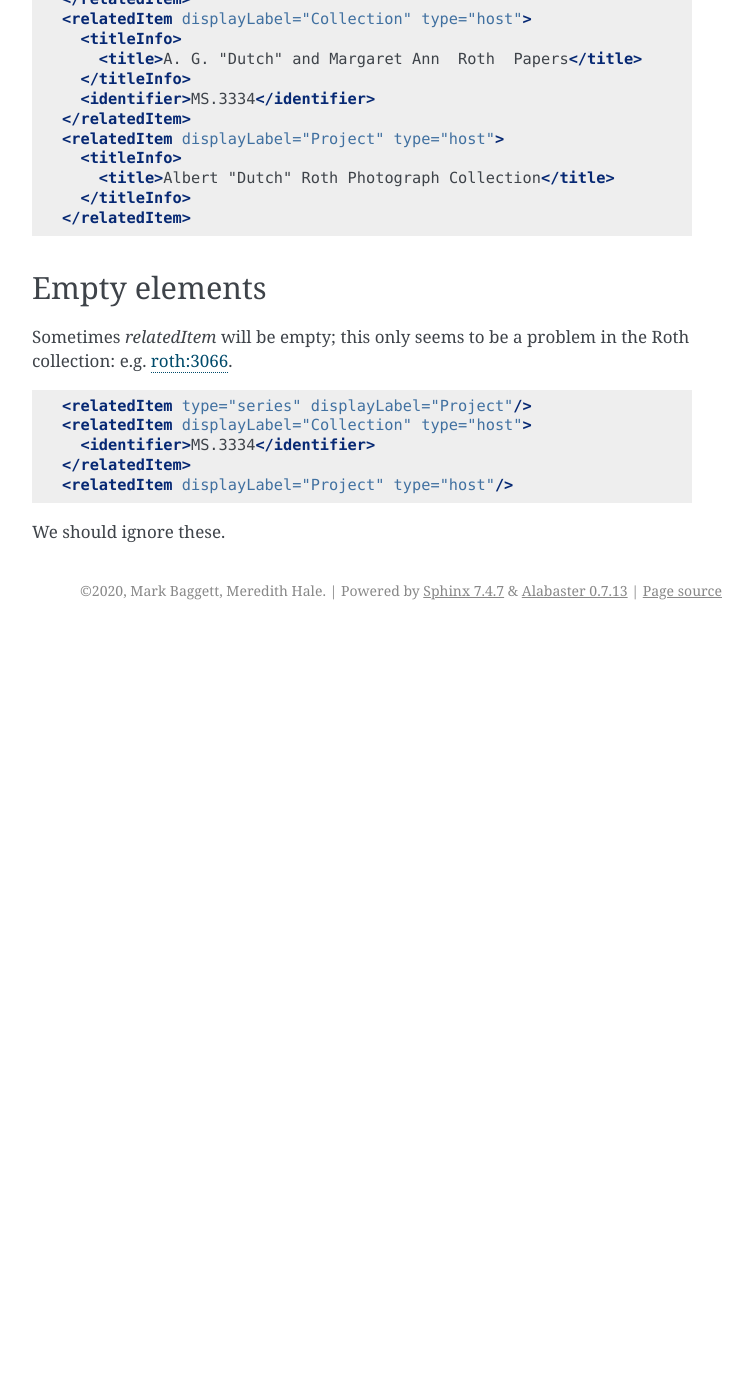
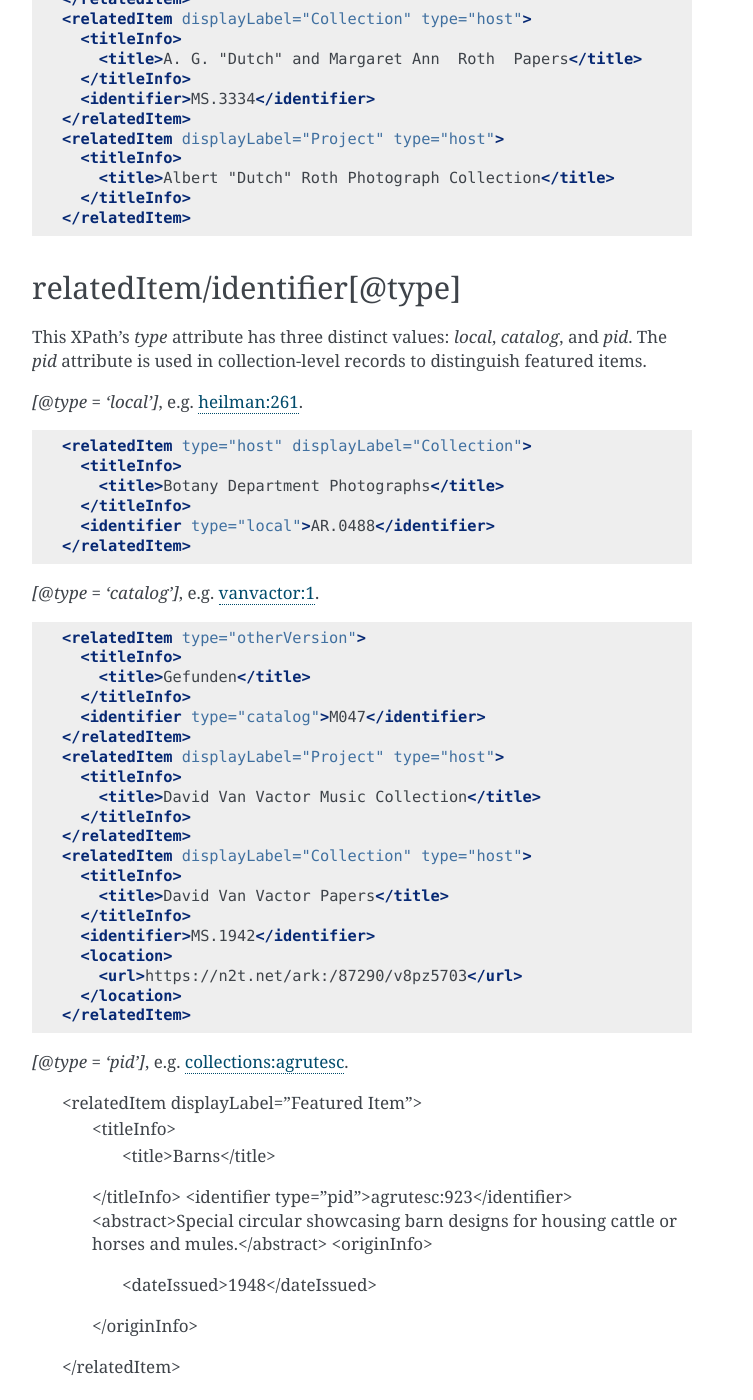
Before and after one commit to UTKcataloging/mods_to_rdf, a Sphinx documentation site: the page built from docs/source/top_level_elements/relatedItem.rst, in a window 1280 px wide and 1400 px high, scrolled down 3465 px. Shown: the whole window, without its empty margins (388-1141 px from the left). Built offline with Sphinx 7.4.7, drawn with Linux system fonts in a browser that asks for light colours; formulas are drawn with MathJax 3; before the commit the page ends 4095 px from its top, so only the background shows below that; some of the changed text lies outside the part shown.

Commit message:
Add `relatedItem/identifier`

```diff
--- a/docs/source/top_level_elements/relatedItem.rst
+++ b/docs/source/top_level_elements/relatedItem.rst
@@ -153,6 +153,60 @@ This XPath is typically used to indicate an object's archival series; e.g. `roth
       </titleInfo>
     </relatedItem>
 
+relatedItem/identifier[@type]
+-----------------------------
+
+This XPath's `type` attribute has three distinct values: `local`, `catalog`, and `pid`. The `pid` attribute is used in collection-level records to distinguish featured items.
+
+`[@type = 'local']`, e.g. `heilman:261 <https://digital.lib.utk.edu/collections/islandora/object/heilman:261/datastream/MODS/view>`_.
+
+.. code-block:: xml
+
+    <relatedItem type="host" displayLabel="Collection">
+      <titleInfo>
+        <title>Botany Department Photographs</title>
+      </titleInfo>
+      <identifier type="local">AR.0488</identifier>
+    </relatedItem>
+
+`[@type = 'catalog']`, e.g. `vanvactor:1 <https://digital.lib.utk.edu/collections/islandora/object/vanvactor:1/datastream/MODS/view>`_.
+
+.. code-block:: xml
+
+    <relatedItem type="otherVersion">
+      <titleInfo>
+        <title>Gefunden</title>
+      </titleInfo>
+      <identifier type="catalog">M047</identifier>
+    </relatedItem>
+    <relatedItem displayLabel="Project" type="host">
+      <titleInfo>
+        <title>David Van Vactor Music Collection</title>
+      </titleInfo>
+    </relatedItem>
+    <relatedItem displayLabel="Collection" type="host">
+      <titleInfo>
+        <title>David Van Vactor Papers</title>
+      </titleInfo>
+      <identifier>MS.1942</identifier>
+      <location>
+        <url>https://n2t.net/ark:/87290/v8pz5703</url>
+      </location>
+    </relatedItem>
+
+`[@type =  'pid']`, e.g. `collections:agrutesc <https://digital.lib.utk.edu/collections/islandora/object/collections:agrutesc/datastream/MODS/view>`_.
+
+    <relatedItem displayLabel="Featured Item">
+      <titleInfo>
+        <title>Barns</title>
+      </titleInfo>
+      <identifier type="pid">agrutesc:923</identifier>
+      <abstract>Special circular showcasing barn designs for housing cattle or horses and mules.</abstract>
+      <originInfo>
+        <dateIssued>1948</dateIssued>
+      </originInfo>
+    </relatedItem>
+
 Empty elements
 --------------
 
```
